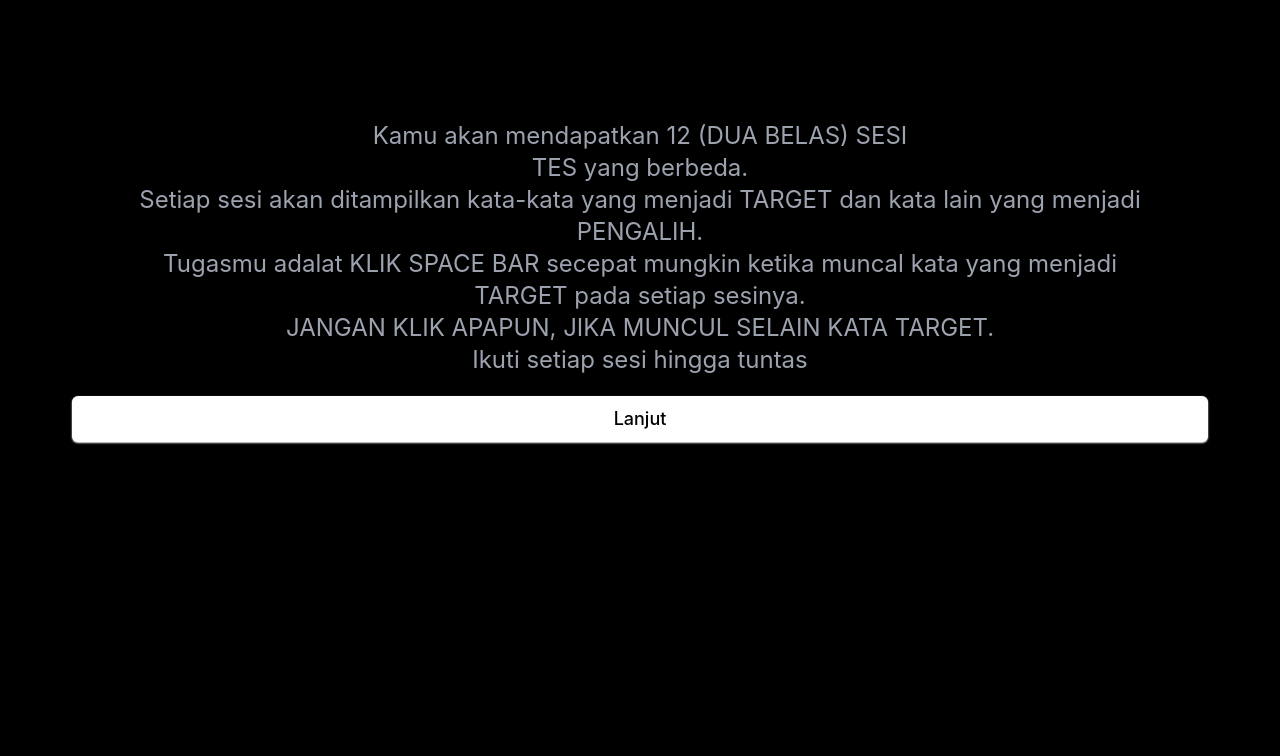
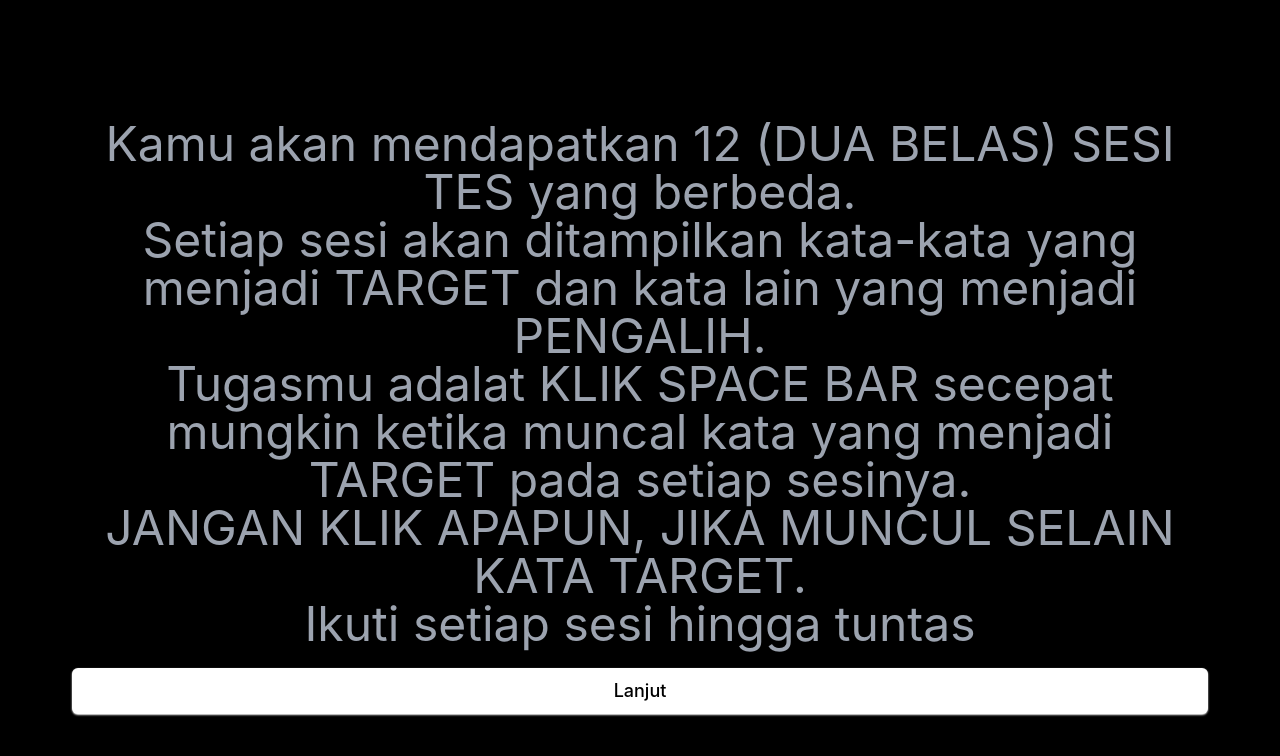
Before and after one commit to Juangabuk/GO-NO-GO-28, a Next.js app: page / in a window 1280 px wide. Both pictures are taken after typing "Sample", "Sample" into the empty fields and a click on the button "Lanjut". Shown: the top 756 px of the page. Built offline with nearby package versions, Linux system fonts and the light colour scheme.

Commit message:
ganti 5xl guide 1

```diff
--- a/components/FirstGuide.tsx
+++ b/components/FirstGuide.tsx
@@ -11,7 +11,7 @@ const FirstGuide:React.FC<Props> = ({setState, state}) => {
         <>
         <div>
             {/* <h2 className="mt-6 text-center text-xl font-extrabold text-white">Petunjuk Sesi</h2> */}
-            <p className="mt-2 text-center text-2xl text-gray-400">
+            <p className="mt-2 text-center text-5xl text-gray-400">
                 Kamu akan mendapatkan 12 (DUA BELAS) SESI <br/>
                 TES yang berbeda. <br/>
                 Setiap sesi akan ditampilkan kata-kata yang menjadi TARGET dan kata lain yang menjadi <br/>
```
